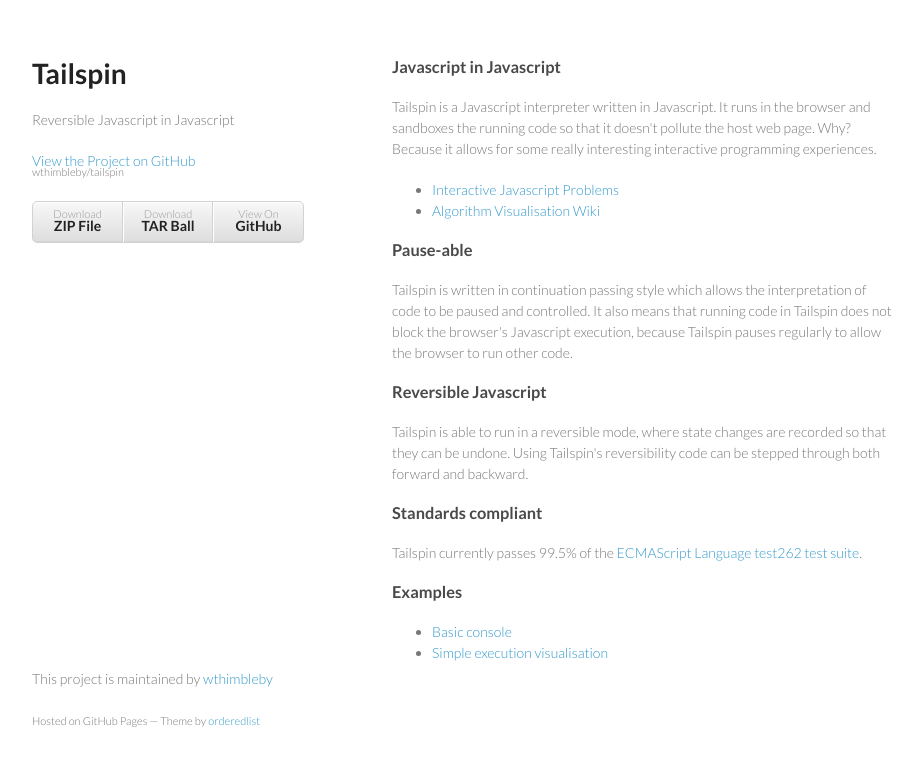
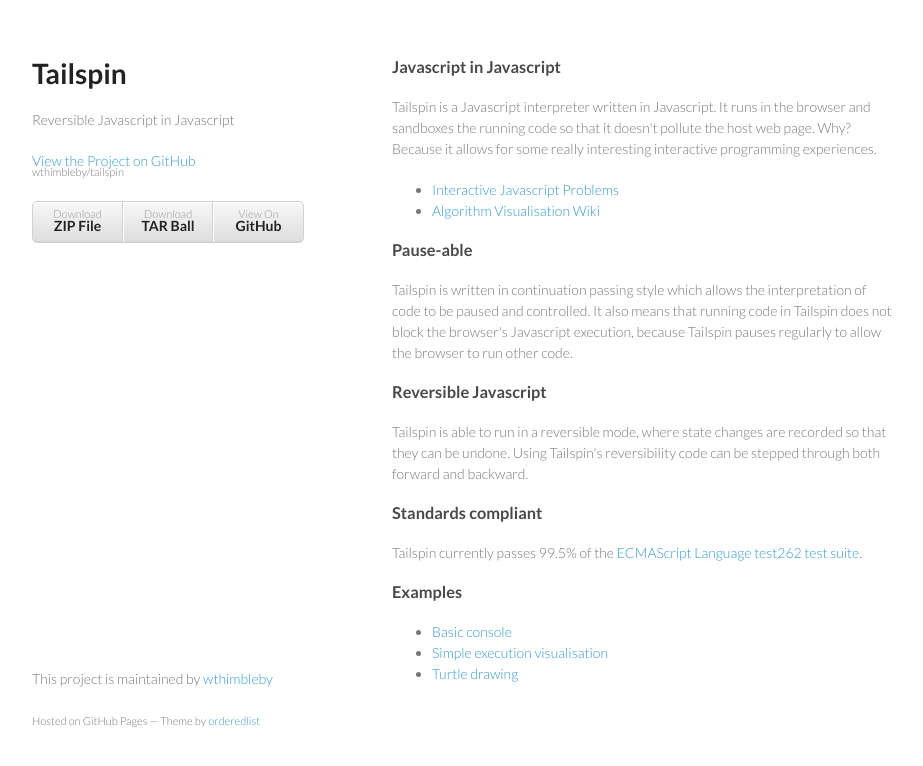
Before and after one commit to eiriklv/tailspin, a plain HTML site: page index.html in a window 1280 px wide. Shown: the whole page, without its empty margins (178-1101 px from the left). Drawn offline with Linux system fonts and the light colour scheme.

Commit message:
Added turtle example to index.html

```diff
--- a/index.html
+++ b/index.html
@@ -55,6 +55,7 @@
 <ul>
 <li><a href="examples/running.html">Basic console</a>
 <li><a href="examples/basic-control.html">Simple execution visualisation</a>
+<li><a href="examples/turtle.html">Turtle drawing</a>
 </ul>
 
 
```
